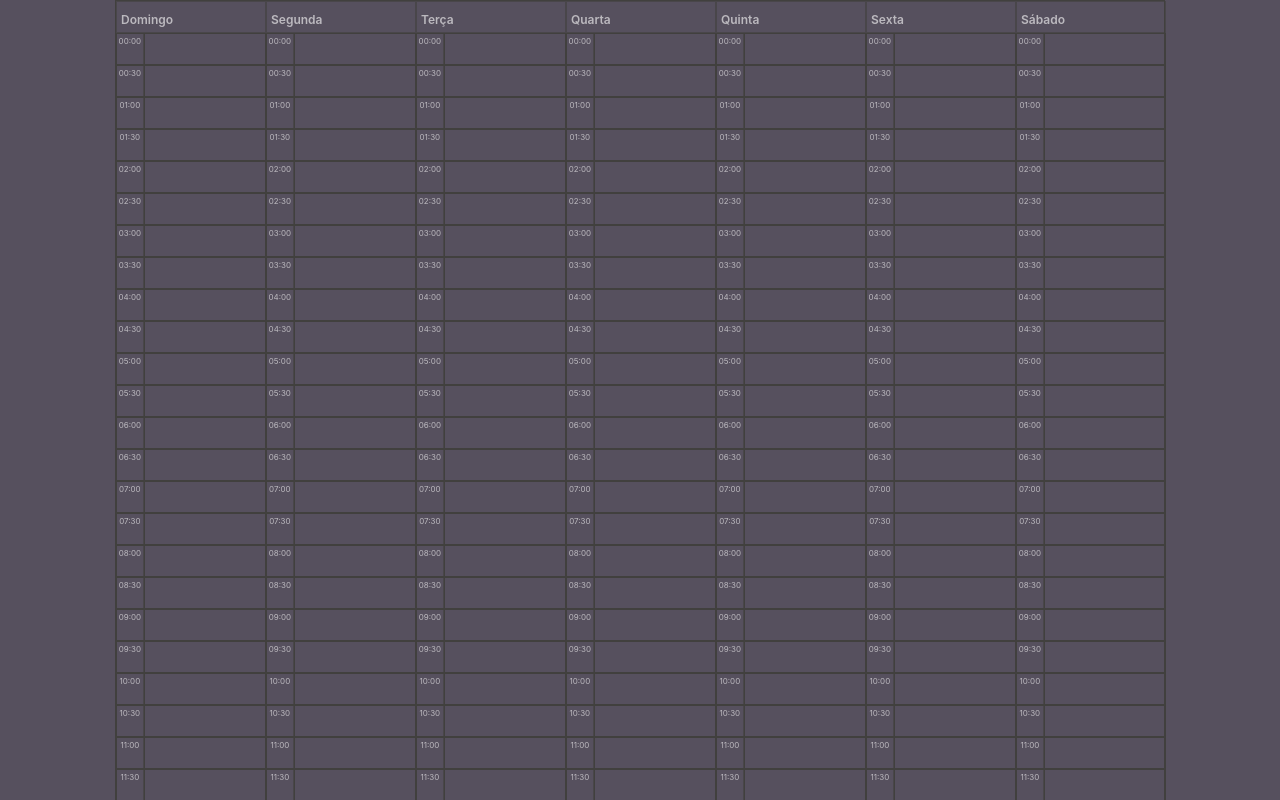
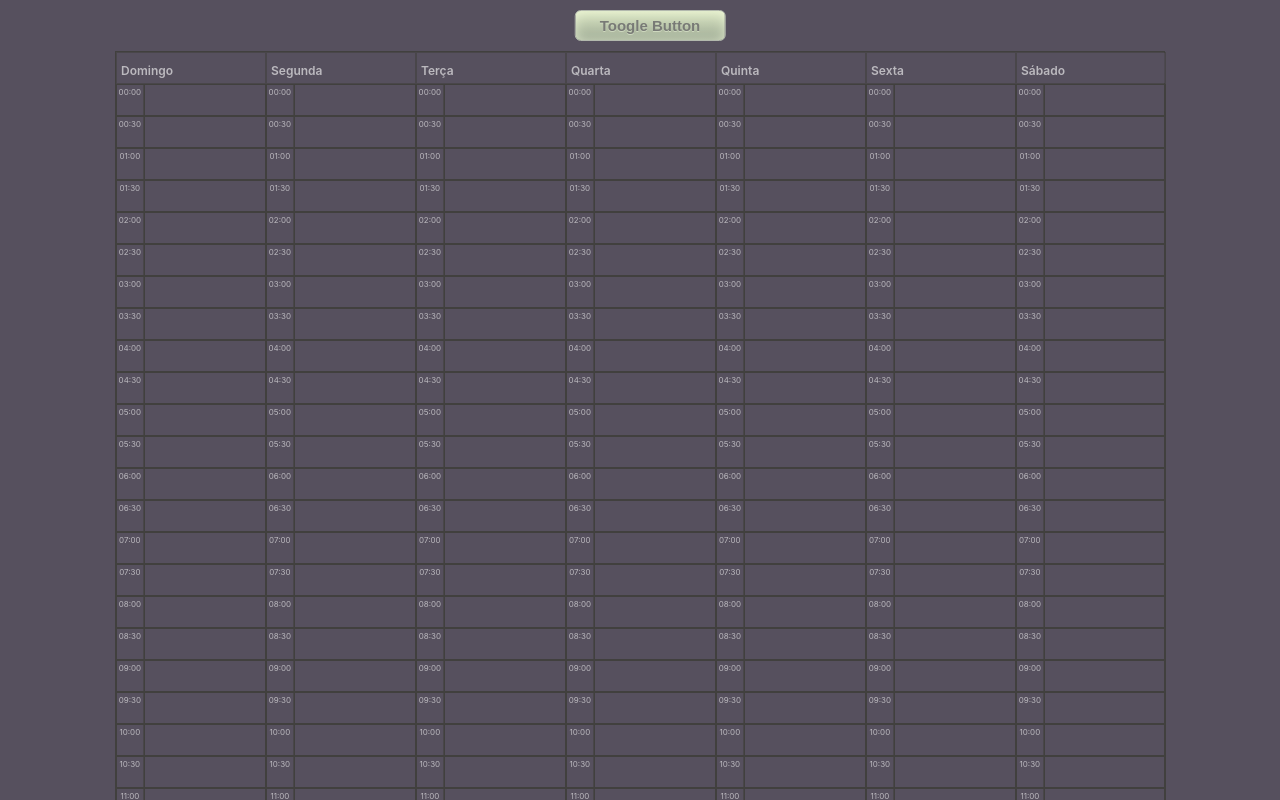
Before and after one commit to franciscoclavero/calendar, a Next.js app: page / in a window 1280 px wide. Shown: the top 800 px of the page. Built offline with nearby package versions, Linux system fonts and the light colour scheme.

Commit message:
feat: create light/dark theme

```diff
--- a/pages/index.tsx
+++ b/pages/index.tsx
@@ -1,11 +1,16 @@
 import styled from '@/pages/index.module.css'
 import BodyCalendar from 'src/components/BodyCalendar'
-
-
+import ToogleButton from 'src/components/ToogleButton';
+import { useAppSelector } from 'src/redux/hooks/useAppSelector';
 
 export default function Home() {
+  const theme = useAppSelector(state => state.theme);
+  console.log(theme.type);
+  const actualTheme = (theme.type === 'dark') ? theme.dark : theme.light;
+
   return (
-    <div className={styled.body}>
+    <div className={styled.body} style={actualTheme}>
+      <ToogleButton />
       <BodyCalendar />
     </div>
   )
--- a/src/components/BodyCalendar/style.module.css
+++ b/src/components/BodyCalendar/style.module.css
@@ -1,8 +1,7 @@
 .body {
-  background-color: #56505E;
   border: 1px solid #41403E;
+  margin: auto;
+  width: 1050px;
   display: grid;
   grid-template-columns: repeat(7, 1fr);
-  margin: auto;
-  width: 1050px;
 }
--- a/src/components/HeaderCell/index.tsx
+++ b/src/components/HeaderCell/index.tsx
@@ -1,3 +1,4 @@
+import { useAppSelector } from "src/redux/hooks/useAppSelector";
 import styled from "./style.module.css";
 
 interface InterfaceHeaderCell {
@@ -5,8 +6,11 @@ interface InterfaceHeaderCell {
 }
 
 const HeaderCell = ({ title }:InterfaceHeaderCell )  => {
+  const theme = useAppSelector(state => state.theme);
+  const actualTheme = (theme.type === 'dark') ? theme.dark : theme.light;
+
   return (
-    <div className={styled.cell}>{title}</div>
+    <div className={styled.cell} style={actualTheme}>{title}</div>
   );
 };
 
--- a/src/components/HourArea/index.tsx
+++ b/src/components/HourArea/index.tsx
@@ -1,4 +1,5 @@
 import { MouseEventHandler, useState } from "react";
+import { useAppSelector } from "src/redux/hooks/useAppSelector";
 import ModalHour from "../ModalHour";
 import styled from "./style.module.css";
 
@@ -8,8 +9,11 @@ interface InterfaceHourArea {
 }
 
 const HourArea = ({ hour, onClick }: InterfaceHourArea) => {
+  const theme = useAppSelector(state => state.theme);
+  const actualTheme = (theme.type === 'dark') ? theme.dark : theme.light;
+
   return (
-    <div className={styled.body} onClick={onClick}>
+    <div className={styled.body} onClick={onClick} style={actualTheme}>
       {hour}
     </div>
   )
--- a/src/components/ToogleButton/index.tsx
+++ b/src/components/ToogleButton/index.tsx
@@ -1,6 +1,20 @@
+import { useDispatch } from "react-redux";
+import { useAppSelector } from "src/redux/hooks/useAppSelector";
+import { setThemeType } from "src/redux/reducers/themeReducer";
+import styled from "./style.module.css";
+
 const ToogleButton = () => {
+  const dispatch = useDispatch();
+  const theme = useAppSelector(state => state.theme);
+
+  const handleClick = () => {
+    const newTheme = theme.type === "light" ? "dark" : 'light';
+
+    dispatch( setThemeType(newTheme) );
+  };
+
   return (
-    <h1>Toogle Button</h1>
+    <div className={styled.body} onClick={handleClick}>Toogle Button</div>
   )
 };
 
--- a/src/components/ToogleButton/style.module.css
+++ b/src/components/ToogleButton/style.module.css
@@ -0,0 +1,28 @@
+.body {
+	left: 50%;
+  background-color: #dbe6c4;
+  background: linear-gradient(to bottom, #dbe6c4 5%, #9ba892 100%);
+  border-radius: 6px;
+  border: 1px solid #b2b8ad;
+  box-shadow: inset 0px 0px 14px -3px #f2fadc;
+  color: #787a76;
+  cursor: pointer;
+  display: inline-block;
+  font-family: Arial;
+  font-size: 15px;
+  font-weight: bold;
+  margin: 10px;
+  padding: 6px 24px;
+  position: relative;
+  text-decoration: none;
+  text-shadow: 0px 1px 0px #ced9bf;
+  transform: translateX(-50%);
+}
+.body:hover {
+	background:linear-gradient(to bottom, #9ba892 5%, #dbe6c4 100%);
+	background-color:#9ba892;
+}
+.body:active {
+	position:relative;
+	top:1px;
+}
--- a/src/redux/reducers/themeReducer.tsx
+++ b/src/redux/reducers/themeReducer.tsx
@@ -3,14 +3,22 @@ import { createSlice } from "@reduxjs/toolkit";
 export const slice = createSlice({
   name: 'theme',
   initialState: {
-    type: 'light'
+    type: 'dark',
+    light: {
+      backgroundColor: '#fafafa',
+      color: '#302C36'
+    },
+    dark: {
+      backgroundColor: '#56505E',
+      color: '#FFFFFF'
+    }
   },
   reducers: {
-    setThemeStatis: (state, action) => {
+    setThemeType: (state, action) => {
       state.type = action.payload;
     }
   }
 });
 
-export const { setThemeStatis } = slice.actions;
+export const { setThemeType } = slice.actions;
 export default slice.reducer;
```
